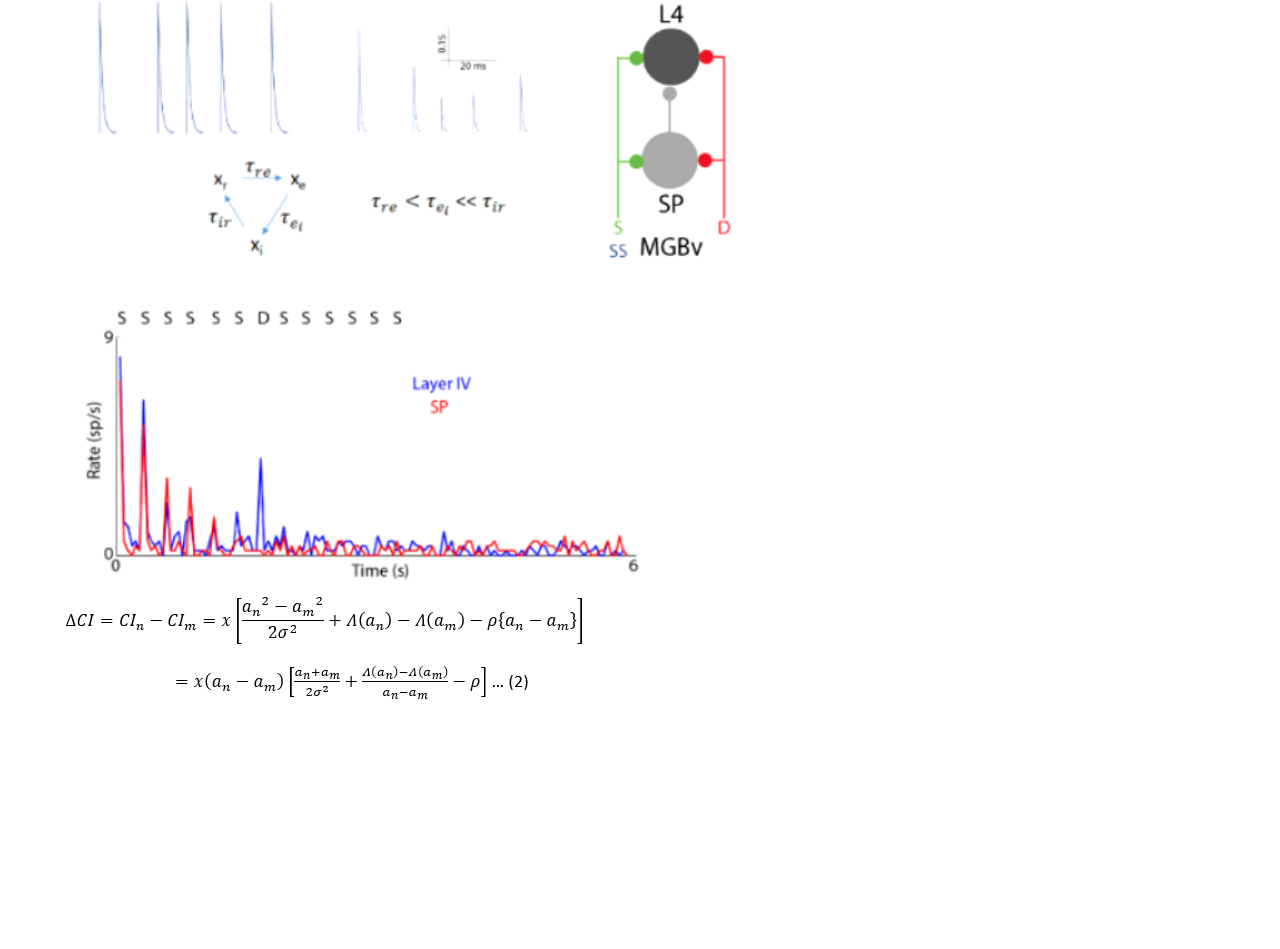
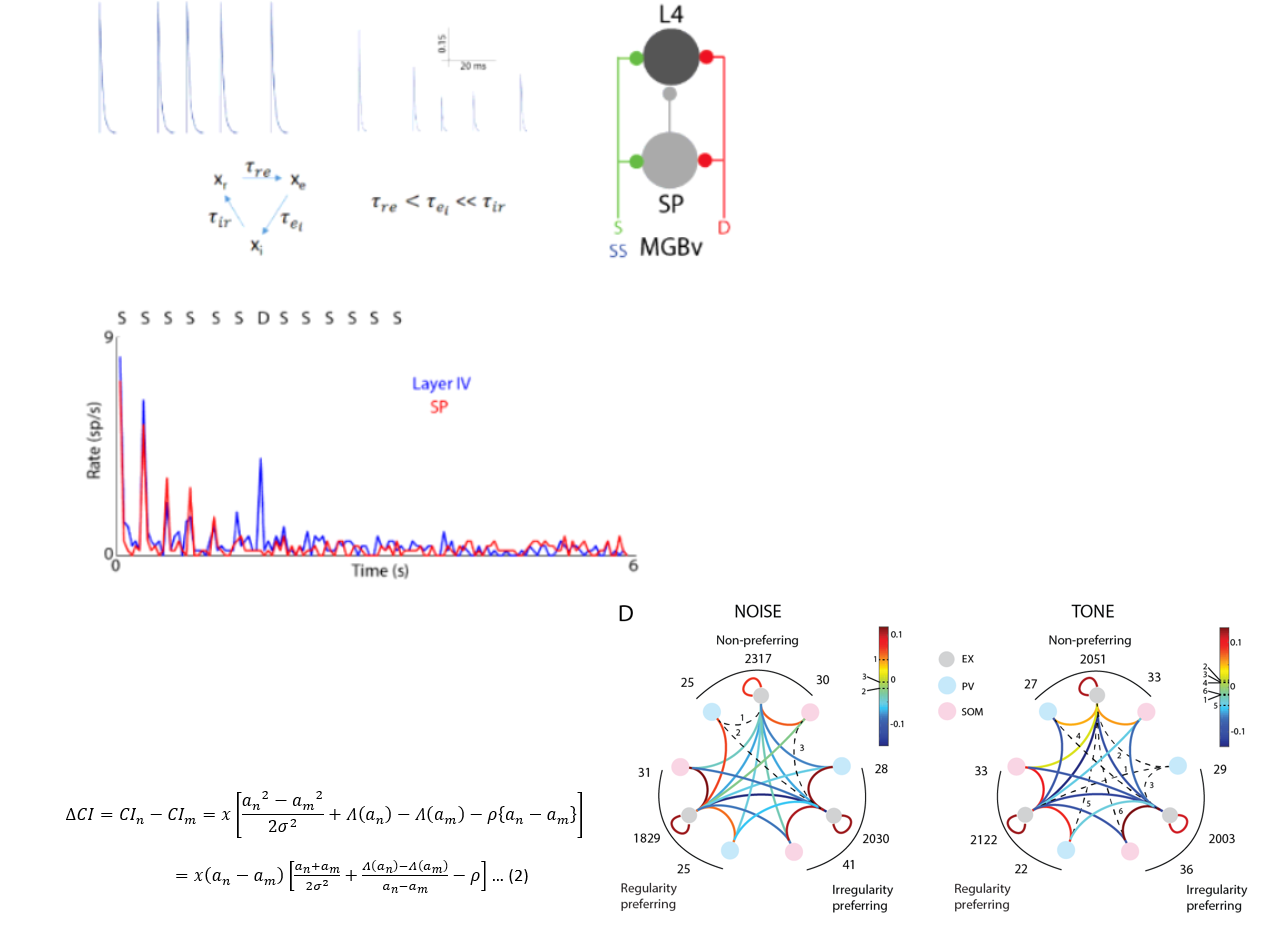
Before and after one commit to adarsh-mukesh/adarsh-mukesh.github.io, a plain HTML site: page index.html in a window 1280 px wide. Shown: the part 1455-2404 px from the top of the page. Before the commit the page ends 2206 px from the top, so only its background shows below. Drawn offline with Linux system fonts and the light colour scheme.

Commit message:
Update index.html

```diff
--- a/index.html
+++ b/index.html
@@ -107,7 +107,7 @@
       <br>
       <img src="mhl.PNG">
       <img src="it_p1.PNG">
-      <omg src="net.PNG">
+      <img src="net.PNG">
     </ul>
   </p>
 </body>
```
